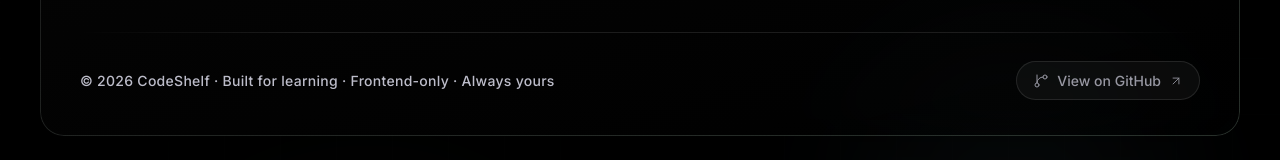
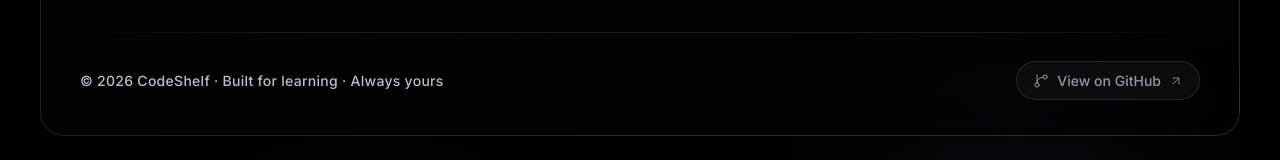
Before and after one commit to zaid0091/CodeShelf, a React (Vite) app: page / in a window 1280 px wide. Shown: the part 5392-5552 px from the top of the page. Built offline with nearby package versions, Linux system fonts and the light colour scheme.

Commit message:
feat: add SiteFooter component with navigation and topic links

```diff
--- a/src/components/SiteFooter.tsx
+++ b/src/components/SiteFooter.tsx
@@ -115,7 +115,7 @@ export function SiteFooter() {
 
             <div className="site-footer__bottom">
               <p className="site-footer__copyright text-caption text-link-cool-3">
-                © {year} CodeShelf · Built for learning · Frontend-only · Always yours
+                © {year} CodeShelf · Built for learning · Always yours
               </p>
               <a
                 href={GITHUB_URL}
```
